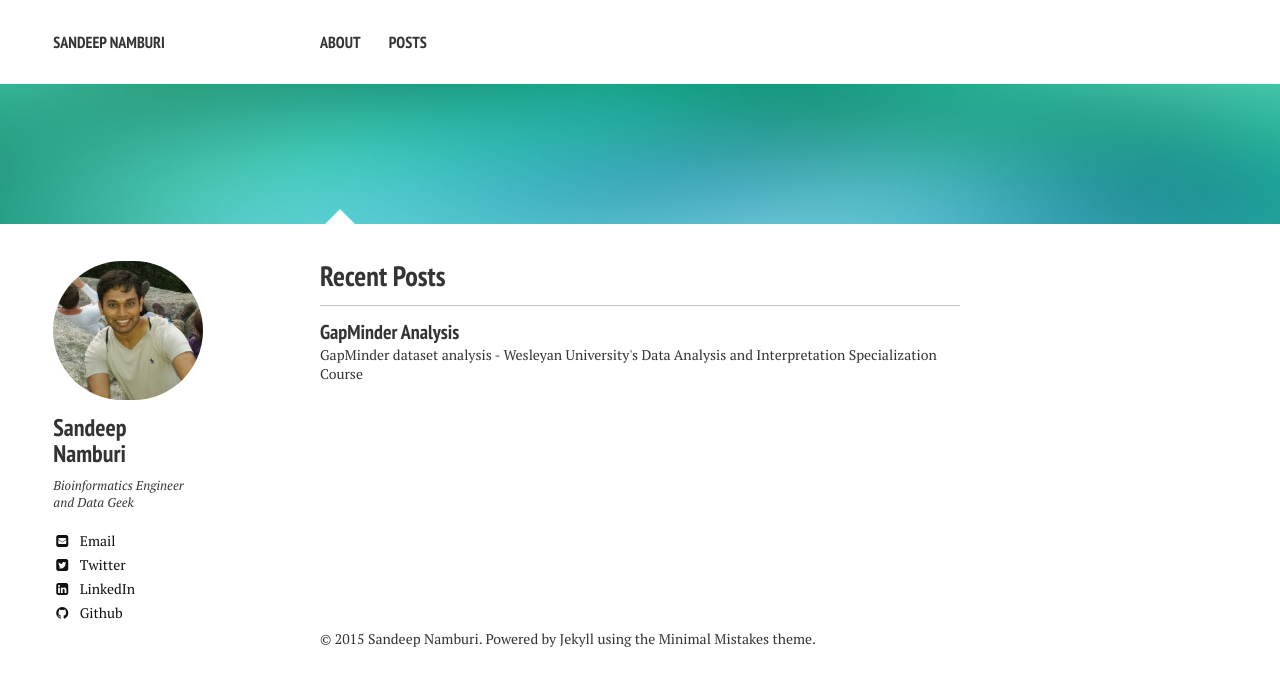
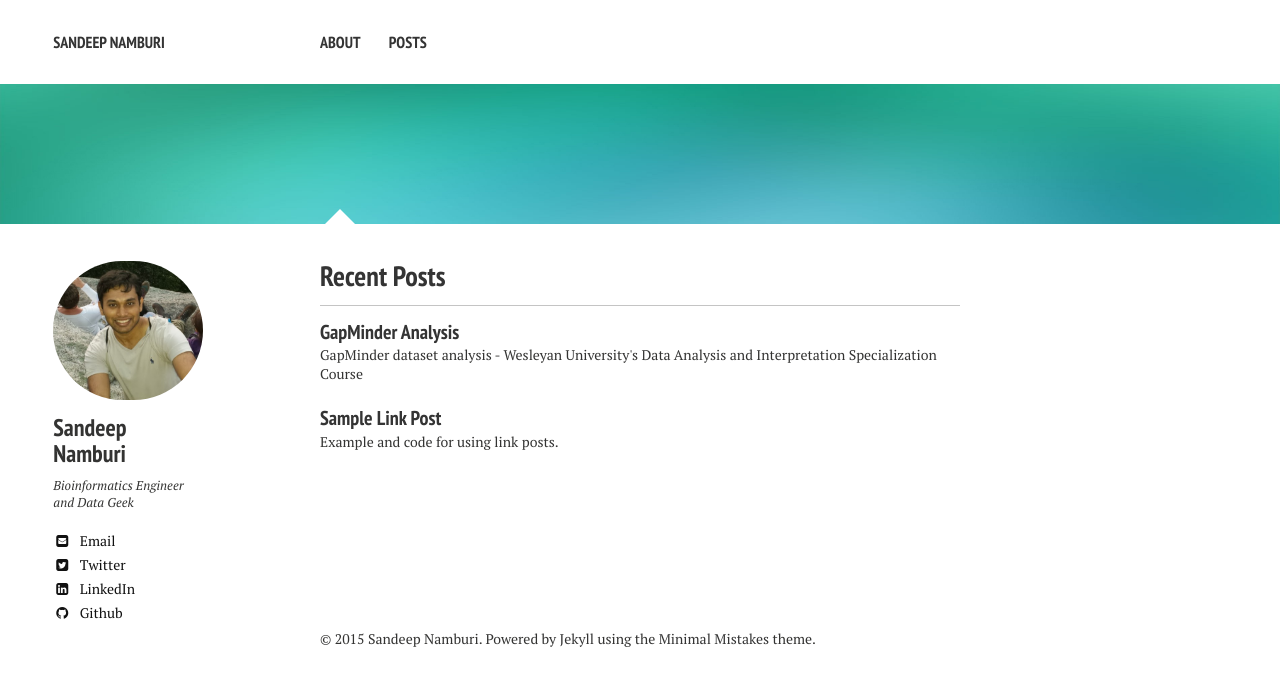
Before and after one commit to snamburi3/snamburi3.github.io, a Jekyll site: the page built from index.md, in a window 1280 px wide. Shown: the top 686 px of the page. Built offline with Jekyll 4.4.1, drawn with Linux system fonts in a browser that asks for light colours; nearby versions of some CDN libraries; part of the change alters nothing that is shown.

```diff
--- a/_config.yml
+++ b/_config.yml
@@ -34,8 +34,8 @@ owner:
   twitter: sandeep_namburi
   facebook: #username
   google:
-    plus: #username
-    analytics:
+    plus:
+    analytics: UA-70810640-1
     verify:
     ad-client:
     ad-slot:
--- /dev/null
+++ b/_posts/2013-08-12-sample-link-post.md
@@ -0,0 +1,14 @@
+---
+layout: post
+title: "Sample Link Post"
+excerpt: "Example and code for using link posts."
+tags: [sample post, link post]
+url: http://mademistakes.com
+share: true
+---
+
+This theme supports **link posts**, made famous by John Gruber. To use, just add `link: http://url-you-want-linked` to the post's YAML front matter and you're done.
+
+> And this is how a quote looks.
+
+Some [link](http://www.mademistakes.com) can also be shown.
```
Also changed, not shown: 1 other file.
